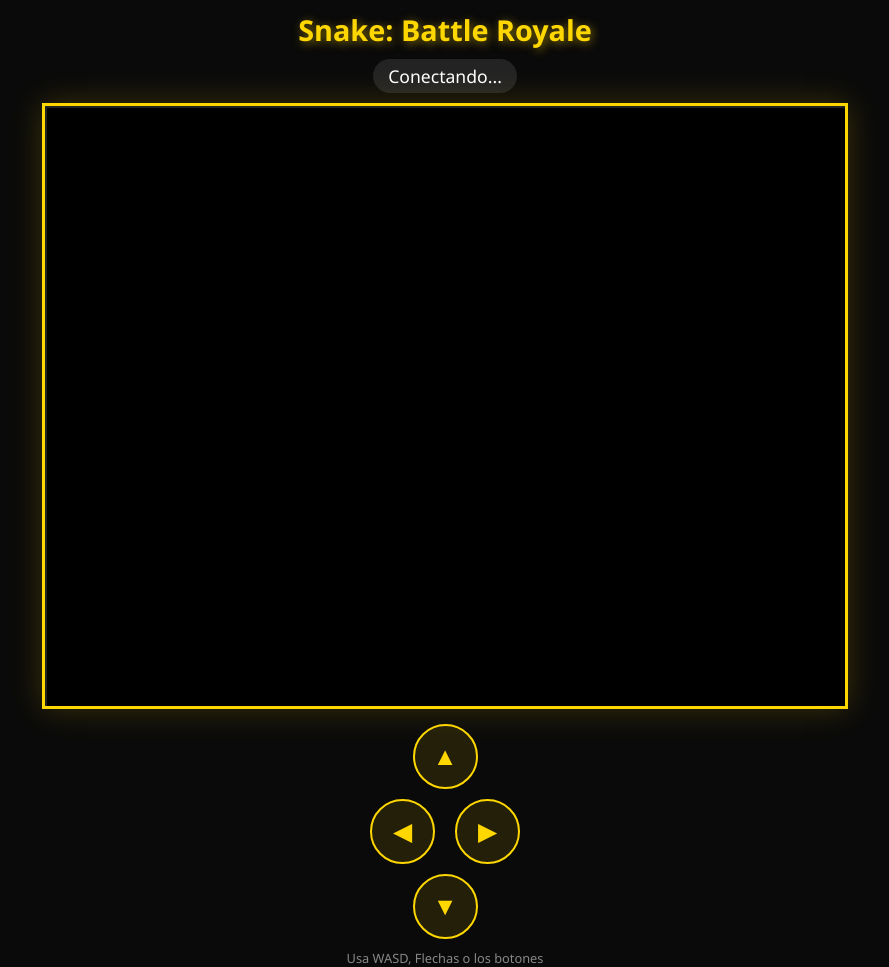
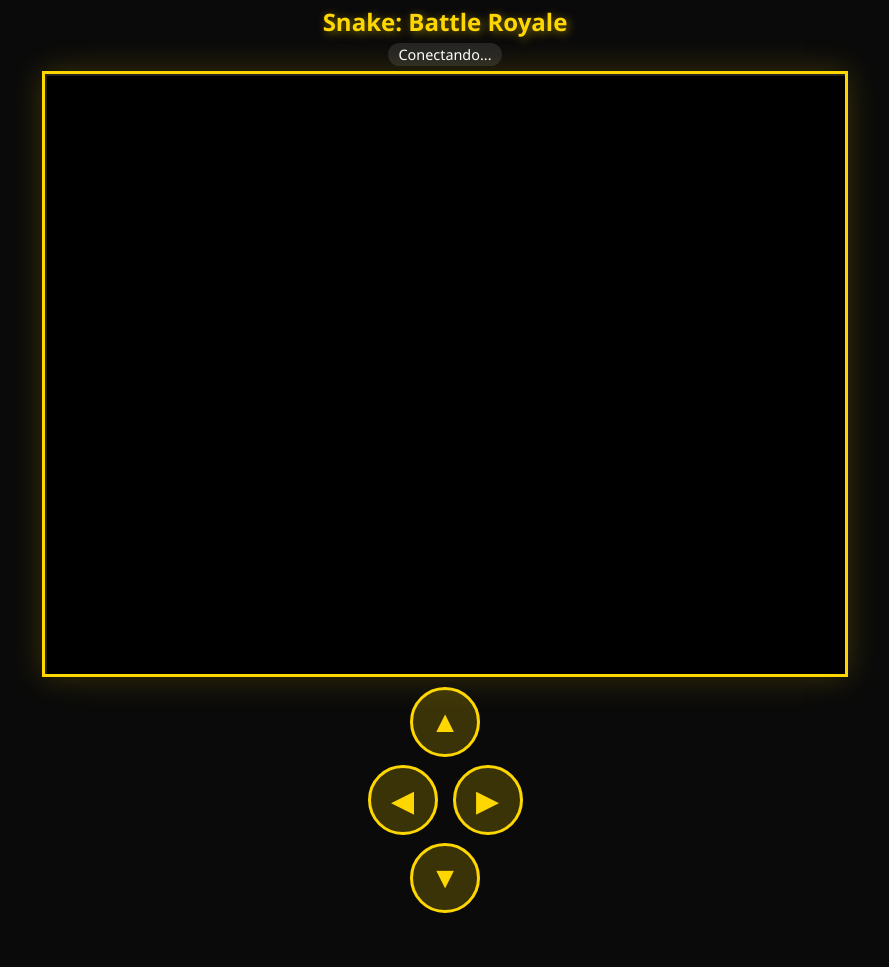
Before and after one commit to ern3sto1414-sys/Snake-MultiPlayer, a website: page public/index.html in a window 1280 px wide. Shown: the whole page, without its empty margins (195-1084 px from the left). After the commit the page ends 913 px from the top, so only its background shows below. Drawn offline with nearby package versions, Linux system fonts and the light colour scheme; no server answers.

Commit message:
Update index.html

```diff
--- a/public/index.html
+++ b/public/index.html
@@ -15,17 +15,17 @@
             touch-action: none;
         }
         h1 {
-            margin: 10px 0;
+            margin: 5px 0;
             text-shadow: 2px 2px 10px rgba(255, 215, 0, 0.5);
-            font-size: 1.8em;
+            font-size: 1.5em;
         }
         #status {
-            font-size: 1.1em;
-            margin-bottom: 10px;
+            font-size: 0.9em;
+            margin-bottom: 5px;
             color: #fff;
             background: rgba(255, 255, 255, 0.1);
             display: inline-block;
-            padding: 5px 15px;
+            padding: 2px 10px;
             border-radius: 20px;
         }
         canvas {
@@ -35,12 +35,11 @@
             display: block;
             margin: 0 auto;
             max-width: 95vw;
-            max-height: 80vh; /* Grande para PC */
+            max-height: 75vh;
         }
 
         @media (max-width: 768px) {
-            canvas { max-height: 45vh; } /* Pequeño para Celular */
-            h1 { font-size: 1.4em; }
+            canvas { max-height: 40vh; }
         }
 
         #mobile-controls {
@@ -48,39 +47,36 @@
             flex-direction: column;
             align-items: center;
             justify-content: center;
-            margin-top: 15px;
-            gap: 10px;
+            margin-top: 10px;
+            gap: 8px;
             user-select: none;
+            /* Forzamos que los botones reciban el toque */
+            pointer-events: auto;
         }
-        .row { display: flex; gap: 20px; }
+        .row { display: flex; gap: 15px; }
         .btn {
-            width: 65px;
-            height: 65px;
-            background: rgba(255, 215, 0, 0.1);
-            border: 2px solid gold;
+            width: 70px;
+            height: 70px;
+            background: rgba(255, 215, 0, 0.2);
+            border: 3px solid gold;
             border-radius: 50%;
             color: gold;
-            font-size: 25px;
+            font-size: 30px;
             display: flex;
             justify-content: center;
             align-items: center;
-            touch-action: manipulation;
+            /* Crucial para móviles */
+            touch-action: none;
             cursor: pointer;
+            -webkit-tap-highlight-color: transparent;
         }
         .btn:active {
             background: gold;
             color: black;
         }
 
-        /* Solo se ocultan si hay un mouse preciso Y la pantalla es grande */
         @media (pointer: fine) and (min-width: 1024px) {
             #mobile-controls { display: none; }
-        }
-
-        .controls-hint {
-            margin-top: 10px;
-            font-size: 0.8em;
-            color: #888;
         }
     </style>
 </head>
@@ -99,39 +95,41 @@
         <div class="row"><button class="btn" id="btn-down">▼</button></div>
     </div>
 
-    <div class="controls-hint">Usa WASD, Flechas o los botones</div>
-
     <script src="/socket.io/socket.io.js"></script>
     <script src="snake.js"></script>
 
     <script>
-        function iniciarControles() {
-            // Buscamos el socket en el objeto window (global)
+        (function() {
+            function iniciar() {
+                // Buscamos el socket en cualquier lugar (global o local)
                 const s = window.socket || (typeof socket !== 'undefined' ? socket : null);
 
-            if (s) {
-                console.log("🎮 Controles vinculados correctamente");
+                if (s && s.connected) {
                     const configurar = (id, dir) => {
                         const el = document.getElementById(id);
-                    const enviar = (e) => {
+
+                        // Pointerdown detecta tanto touch como mouse de forma nativa
+                        const presionado = (e) => {
                             e.preventDefault();
                             s.emit('direction', dir);
                         };
-                    // touchstart para cel, mousedown para probar en pc
-                    el.addEventListener('touchstart', enviar, {passive: false});
-                    el.addEventListener('mousedown', enviar);
+
+                        el.addEventListener('pointerdown', presionado, {passive: false});
                     };
 
                     configurar('btn-up', 'UP');
                     configurar('btn-down', 'DOWN');
                     configurar('btn-left', 'LEFT');
                     configurar('btn-right', 'RIGHT');
+
+                    document.getElementById('status').innerText = "Arena Lista 24/7";
                 } else {
-                console.log("⌛ Esperando al motor del juego...");
-                setTimeout(iniciarControles, 500);
+                    setTimeout(iniciar, 200);
                 }
             }
-        iniciarControles();
+            // Iniciamos cuando el DOM esté listo
+            window.addEventListener('load', iniciar);
+        })();
     </script>
 </body>
 </html>
```
Lines whose indentation alone changed are shown as unchanged.
